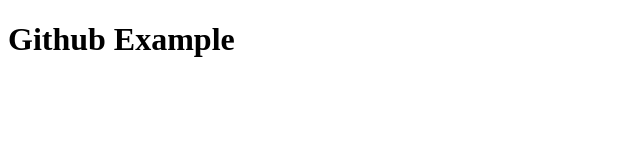
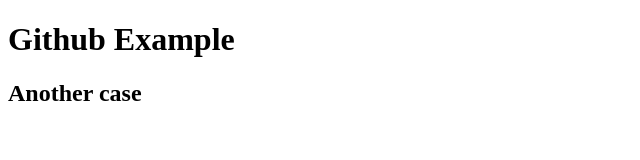
Before and after one commit to ZehraHasanova/ExampleGithubRepo, a plain HTML site: page index.html in a window 1280 px wide. Shown: the whole page, without its empty margins (0-640 px from the left). Drawn offline with Linux system fonts and the light colour scheme.

Commit message:
This is second commit

```diff
--- a/index.html
+++ b/index.html
@@ -7,5 +7,7 @@
 </head>
 <body>
     <h1>Github Example</h1>
+
+    <h2>Another case</h2>
 </body>
 </html>
```
